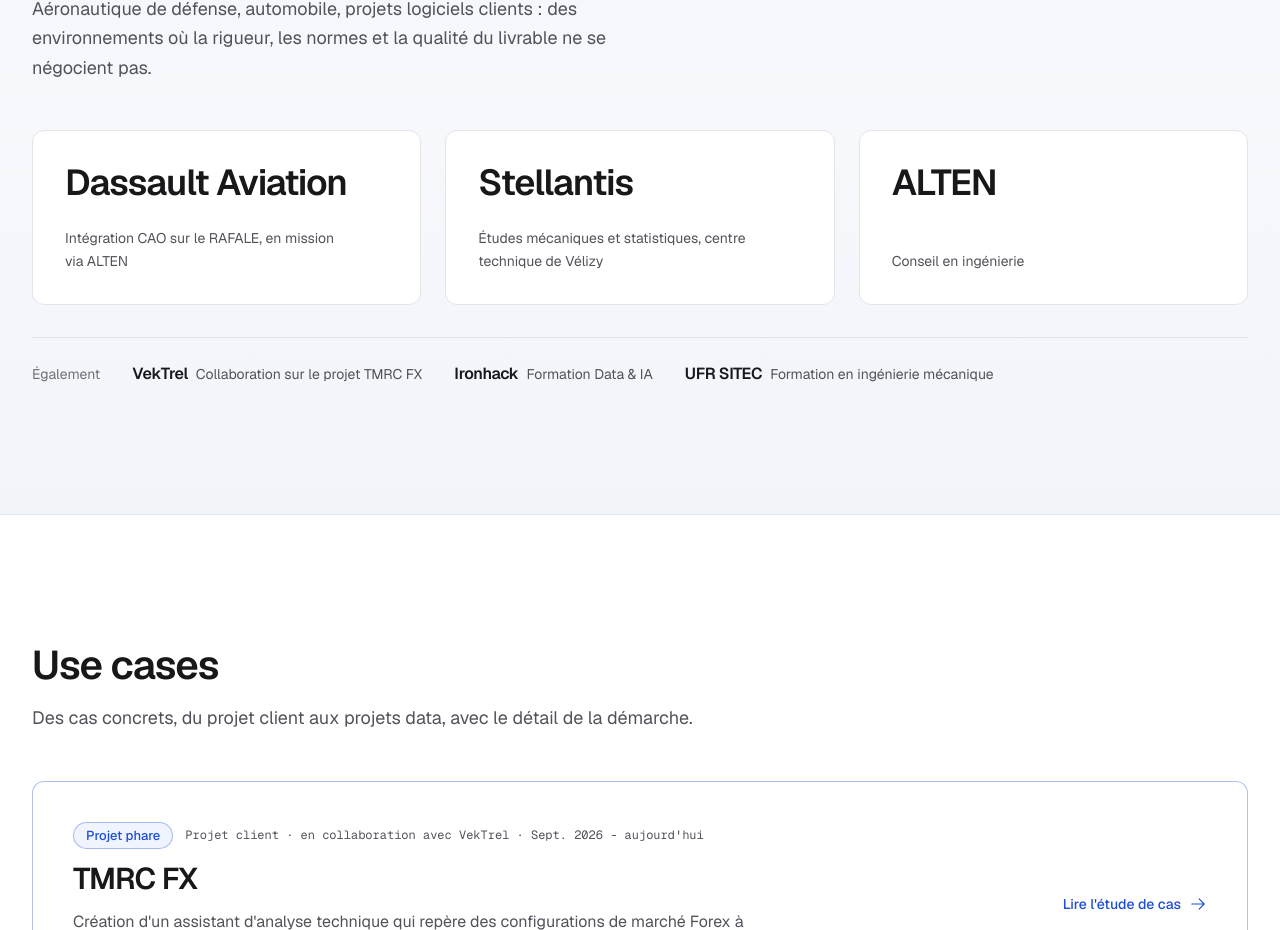
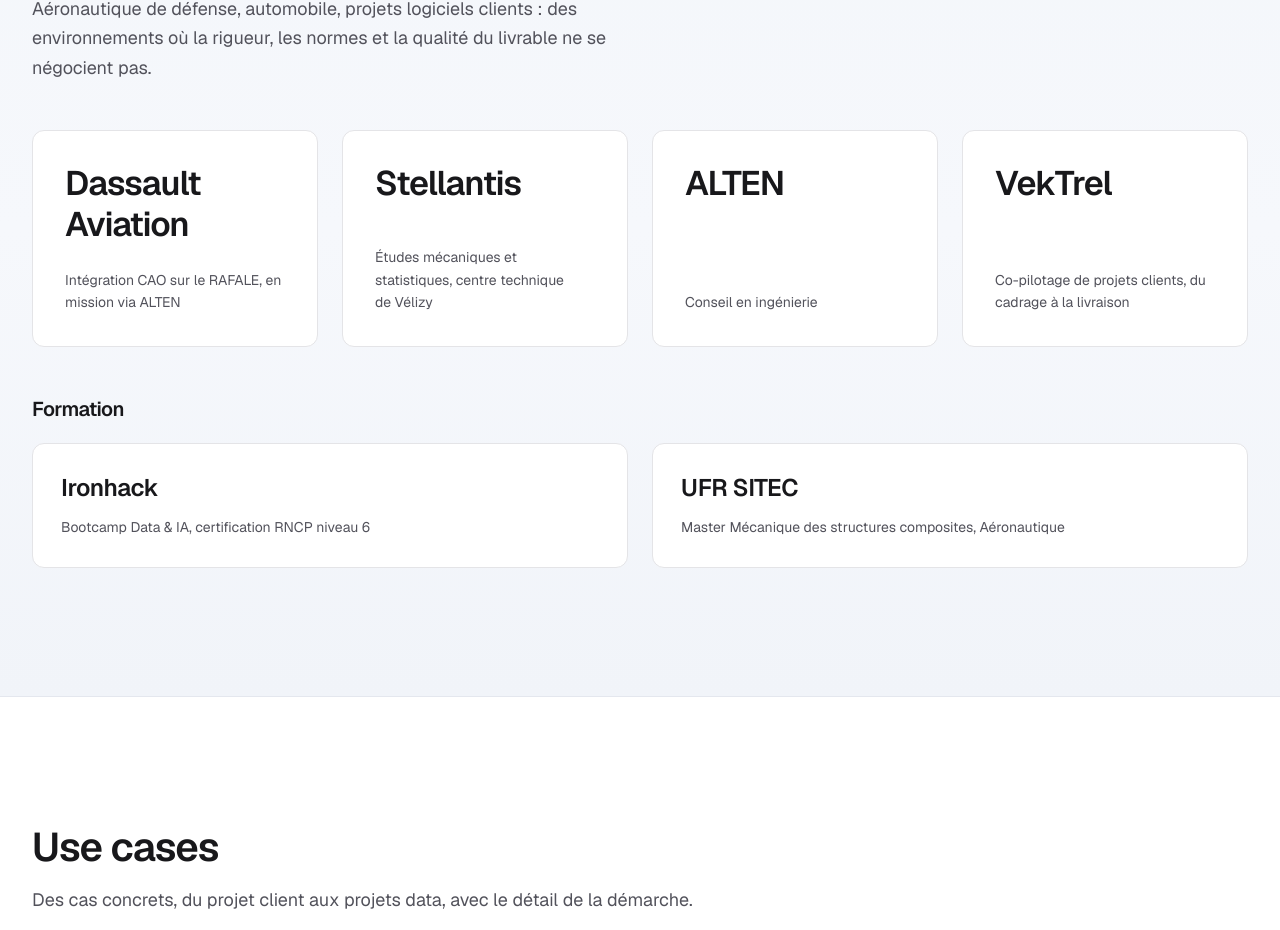
Before and after one commit to jmpbusiness2023-commits/portfolio, a Next.js app: page / in a window 1280 px wide. Shown: the part 6520-7450 px from the top of the page. Built offline with nearby package versions, Linux system fonts and the light colour scheme.

Commit message:
Série 2, point 5 : VekTrel au niveau des grands comptes, formation plus visible

```diff
--- a/components/home.tsx
+++ b/components/home.tsx
@@ -370,21 +370,21 @@ export function Environments() {
     <section id="clients" className="band-b">
       <div className="container-site py-24 md:py-32">
         <SectionHeading title={environments.heading} intro={environments.text} />
-        <ul className="mt-12 grid gap-4 md:grid-cols-3 md:gap-6" data-reveal>
+        <ul className="mt-12 grid gap-4 sm:grid-cols-2 md:gap-6 xl:grid-cols-4" data-reveal>
           {environments.major.map((env) => (
             <li key={env.name} className="card flex min-h-40 flex-col justify-between gap-6 p-7 md:p-8">
-              <span className="text-3xl font-semibold tracking-[-0.03em] md:text-4xl">{env.name}</span>
+              <span className="text-3xl font-semibold tracking-[-0.03em] md:text-[2.125rem]">{env.name}</span>
               <span className="text-sm leading-relaxed text-muted text-pretty">{env.line}</span>
             </li>
           ))}
         </ul>
-        <div className="mt-8 flex flex-col gap-4 border-t border-line pt-6 sm:flex-row sm:items-baseline sm:gap-8" data-reveal>
-          <p className="text-sm text-faint">{environments.minorLabel}</p>
-          <ul className="flex flex-wrap gap-x-8 gap-y-3">
-            {environments.minor.map((env) => (
-              <li key={env.name} className="flex items-baseline gap-2">
-                <span className="font-semibold tracking-tight">{env.name}</span>
-                <span className="text-sm text-muted">{env.context}</span>
+        <div className="mt-12" data-reveal>
+          <h3 className="text-xl font-semibold tracking-tight">{environments.educationHeading}</h3>
+          <ul className="mt-5 grid gap-4 sm:grid-cols-2 md:gap-6">
+            {environments.education.map((ed) => (
+              <li key={ed.name} className="card flex flex-col gap-3 p-6 md:p-7">
+                <span className="text-2xl font-semibold tracking-[-0.02em]">{ed.name}</span>
+                <span className="text-sm leading-relaxed text-muted text-pretty">{ed.line}</span>
               </li>
             ))}
           </ul>
--- a/content/site.ts
+++ b/content/site.ts
@@ -381,18 +381,17 @@ export const projects: Project[] = [
 export const environments = {
   heading: "Des contextes exigeants et structurants",
   text: "Aéronautique de défense, automobile, projets logiciels clients : des environnements où la rigueur, les normes et la qualité du livrable ne se négocient pas.",
-  /** Grands comptes, mis en avant */
+  /** Structures, toutes au même niveau */
   major: [
     { name: "Dassault Aviation", line: "Intégration CAO sur le RAFALE, en mission via ALTEN" },
     { name: "Stellantis", line: "Études mécaniques et statistiques, centre technique de Vélizy" },
     { name: "ALTEN", line: "Conseil en ingénierie" },
+    { name: "VekTrel", line: "Co-pilotage de projets clients, du cadrage à la livraison" },
   ],
-  /** Plus discrets */
-  minorLabel: "Également",
-  minor: [
-    { name: "VekTrel", context: "Collaboration sur le projet TMRC FX" },
-    { name: "Ironhack", context: "Formation Data & IA" },
-    { name: "UFR SITEC", context: "Formation en ingénierie mécanique" },
+  educationHeading: "Formation",
+  education: [
+    { name: "Ironhack", line: "Bootcamp Data & IA, certification RNCP niveau 6" },
+    { name: "UFR SITEC", line: "Master Mécanique des structures composites, Aéronautique" },
   ],
 };
 
```
